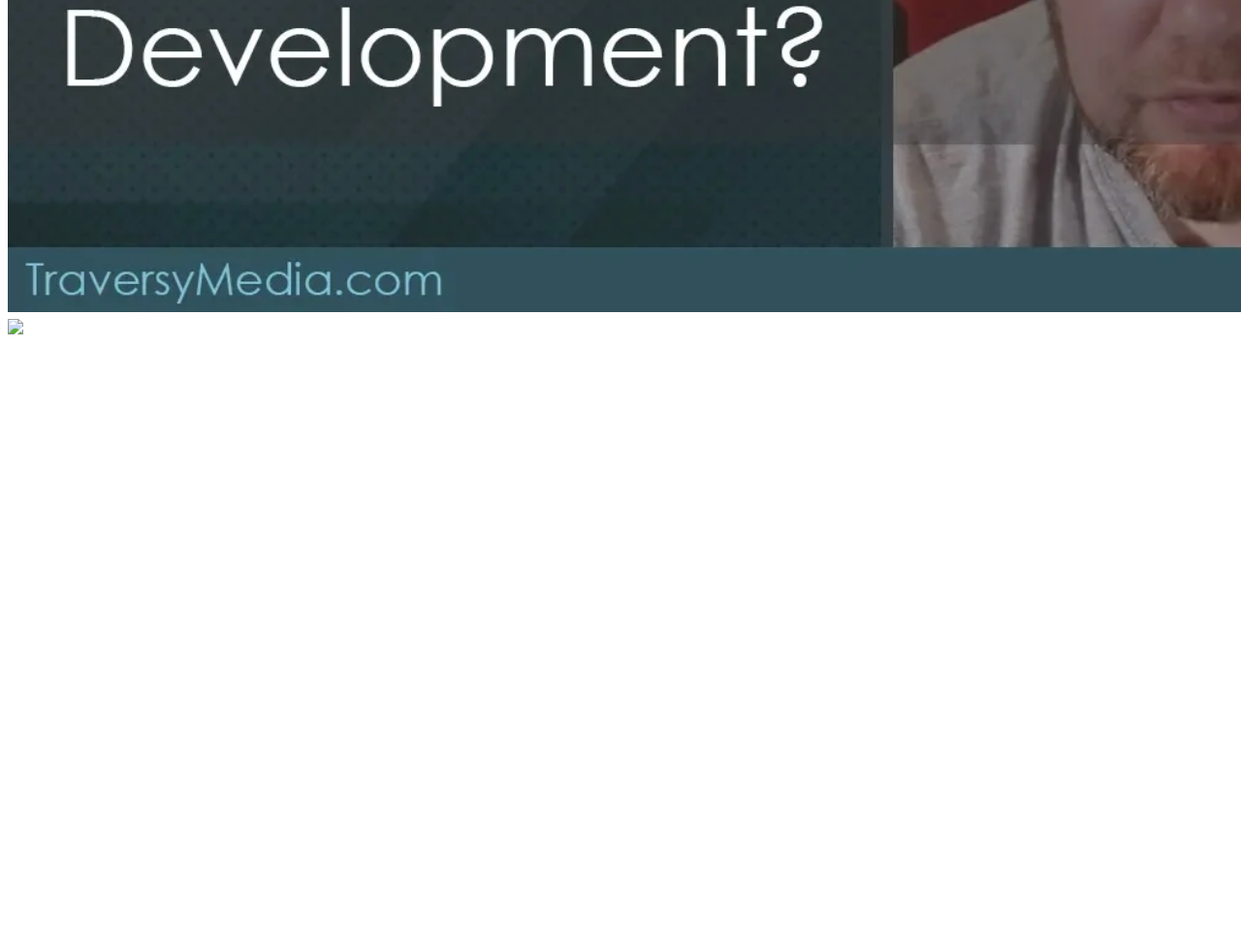
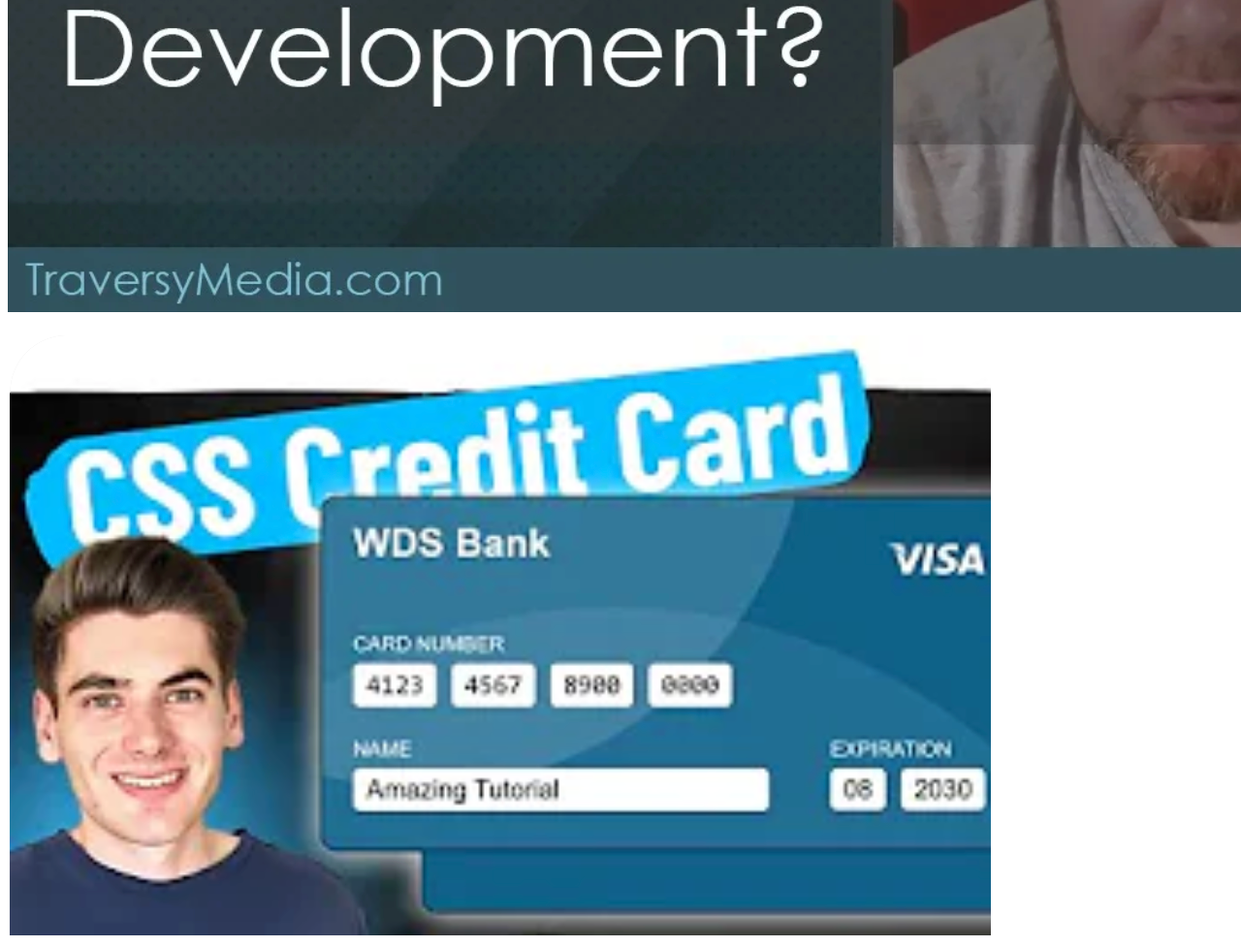
Before and after one commit to bbcsnj/images_for_lofi, a plain HTML site: page index.html in a window 1280 px wide. Shown: the part 1023-2000 px from the top of the page at 97% size. Before the commit the page ends 1380 px from the top, so only its background shows below. Drawn offline with Linux system fonts and the light colour scheme.

Commit message:
Update index.html

```diff
--- a/index.html
+++ b/index.html
@@ -8,6 +8,6 @@
 <img src="">
 <img src="WD_woo_Ch6_KevinPowell_IMAGE.jpg">
 <img src="WD_Woo_Ch6_Traversy_IMAGE.png">
-<img src="WD_woo_Ch6_WebDevSimplified_IMAGE">
+<img src="WD_woo_Ch6_WebDevSimplified_IMAGE.png">
 </body>
 </html>
```
